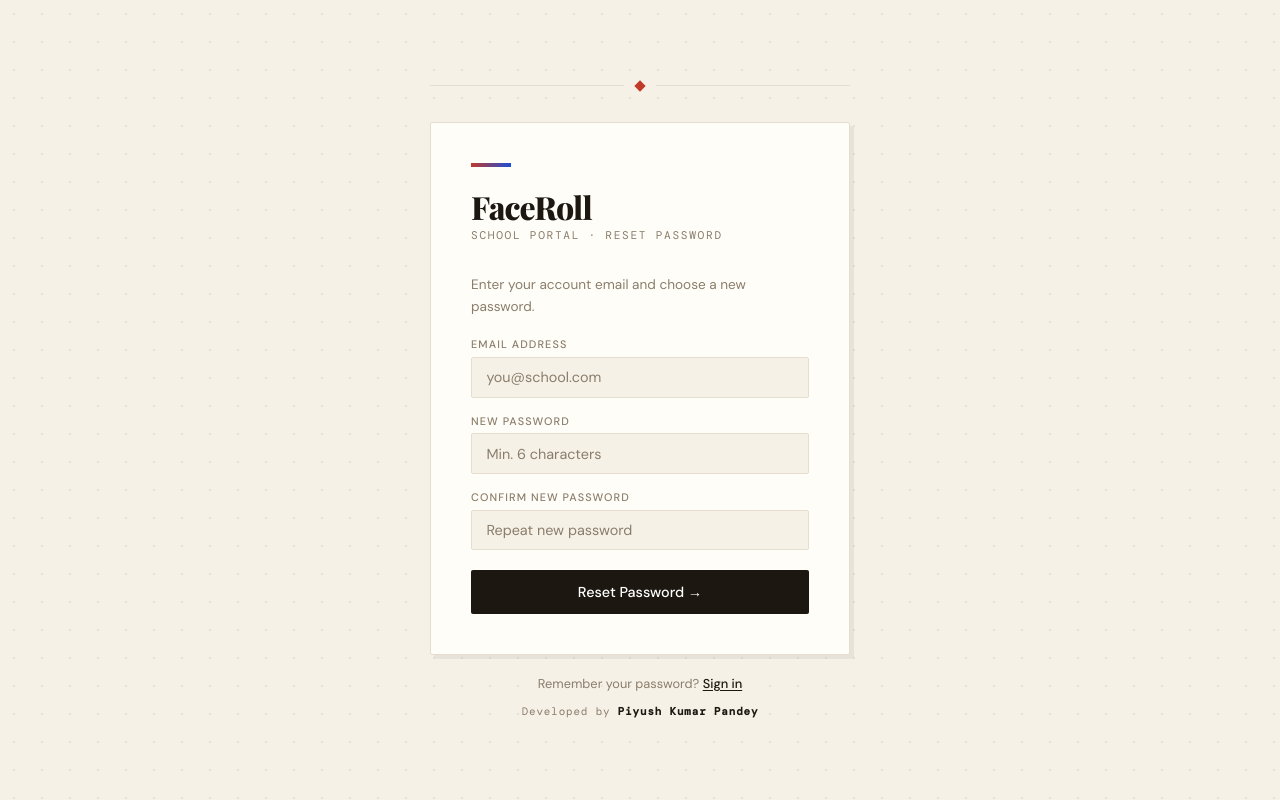
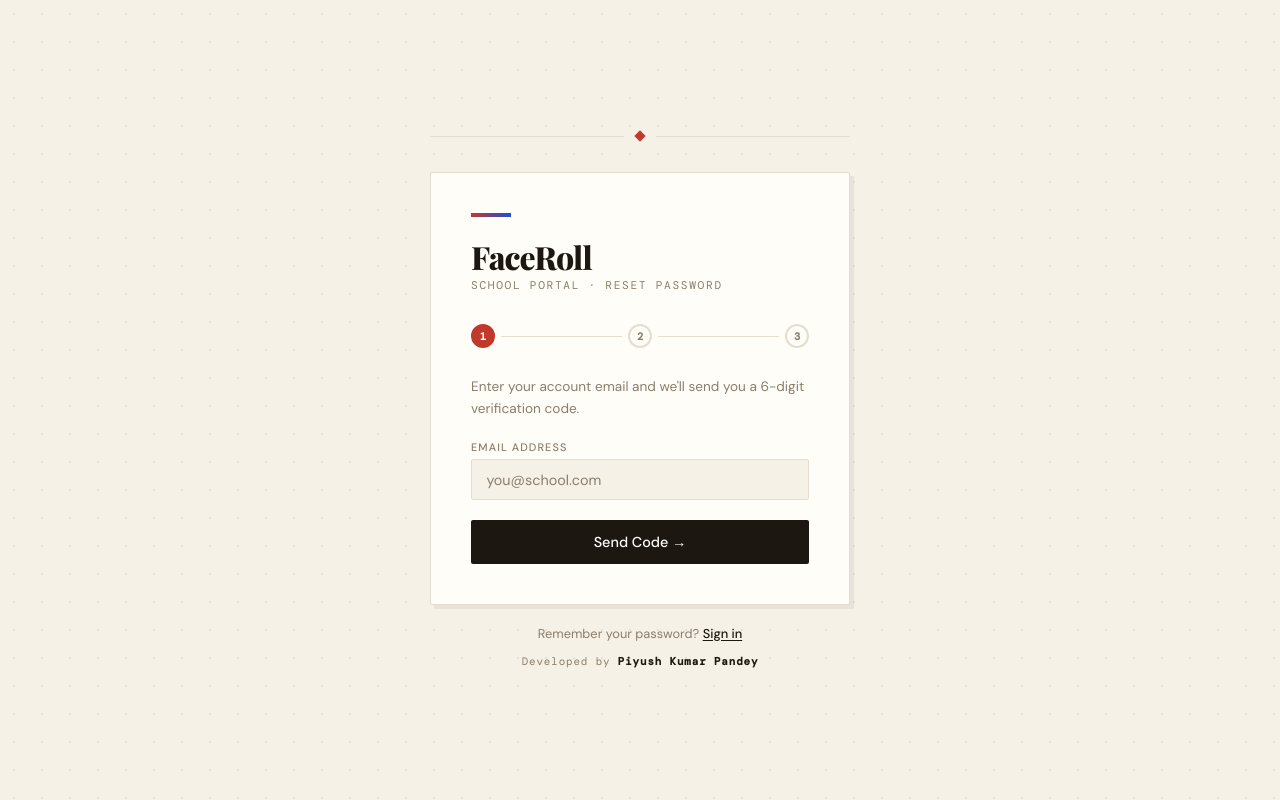
Before and after one commit to Adityaon1/FaceRoll, a Flask app: page /forgot-password in a window 1280 px wide. Run offline with Flask 3, Linux system fonts and the light colour scheme.

Commit message:
Add email code verification for password reset

```diff
--- a/app.py
+++ b/app.py
@@ -553,32 +553,86 @@ def change_password():
 @app.route('/forgot-password', methods=['GET'])
 def forgot_page(): return render_template('forgot.html')
 
+# In-memory store for reset codes: {email: {code, expires}}
+import random, time
+reset_codes = {}
+
+@app.route('/api/send-reset-code', methods=['POST'])
+def send_reset_code():
+    import smtplib
+    from email.mime.text import MIMEText
+    d = request.json
+    email = d.get('email','').strip().lower()
+    if not email:
+        return jsonify({'error': 'Email is required'}), 400
+    conn = get_db()
+    user = conn.execute('SELECT id,name FROM users WHERE LOWER(email)=?', (email,)).fetchone()
+    conn.close()
+    if not user:
+        return jsonify({'error': 'No account found with that email'}), 404
+    code = str(random.randint(100000, 999999))
+    reset_codes[email] = {'code': code, 'expires': time.time() + 600}  # 10 min
+    mail_user = os.environ.get('MAIL_EMAIL','')
+    mail_pass = os.environ.get('MAIL_PASSWORD','')
+    if not mail_user or not mail_pass:
+        return jsonify({'error': 'Email service not configured'}), 500
+    try:
+        msg = MIMEText(f"""Hello {user['name']},
+
+Your FaceRoll password reset code is:
+
+  {code}
+
+This code expires in 10 minutes. If you did not request this, ignore this email.
+
+— FaceRoll School Portal""")
+        msg['Subject'] = f'FaceRoll — Your Reset Code: {code}'
+        msg['From'] = mail_user
+        msg['To'] = email
+        with smtplib.SMTP_SSL('smtp.gmail.com', 465) as s:
+            s.login(mail_user, mail_pass)
+            s.sendmail(mail_user, email, msg.as_string())
+        return jsonify({'success': True})
+    except Exception as e:
+        return jsonify({'error': 'Failed to send email. Check server config.'}), 500
+
+@app.route('/api/verify-reset-code', methods=['POST'])
+def verify_reset_code():
+    d = request.json
+    email = d.get('email','').strip().lower()
+    code  = d.get('code','').strip()
+    entry = reset_codes.get(email)
+    if not entry:
+        return jsonify({'error': 'No code sent to this email. Please request a new one.'}), 400
+    if time.time() > entry['expires']:
+        del reset_codes[email]
+        return jsonify({'error': 'Code has expired. Please request a new one.'}), 400
+    if entry['code'] != code:
+        return jsonify({'error': 'Incorrect code. Please try again.'}), 400
+    entry['verified'] = True
+    return jsonify({'success': True})
+
 @app.route('/api/reset-password', methods=['POST'])
 def reset_password():
     d = request.json
-    email = d.get('email','').strip()
+    email  = d.get('email','').strip().lower()
     new_pw = d.get('new_password','')
     if not email or not new_pw:
         return jsonify({'error': 'Email and new password required'}), 400
     if len(new_pw) < 6:
         return jsonify({'error': 'Password must be at least 6 characters'}), 400
+    entry = reset_codes.get(email)
+    if not entry or not entry.get('verified'):
+        return jsonify({'error': 'Please verify your code first'}), 403
     conn = get_db()
-    user = conn.execute('SELECT id FROM users WHERE email=?', (email,)).fetchone()
+    user = conn.execute('SELECT id FROM users WHERE LOWER(email)=?', (email,)).fetchone()
     if not user:
         conn.close(); return jsonify({'error': 'No account found with that email'}), 404
-    conn.execute('UPDATE users SET password=? WHERE email=?', (hash_pw(new_pw), email))
+    conn.execute('UPDATE users SET password=? WHERE LOWER(email)=?', (hash_pw(new_pw), email))
     conn.commit(); conn.close()
+    del reset_codes[email]
     return jsonify({'success': True})
 
-
-    conn=get_db()
-    d={
-        'students':      conn.execute('SELECT COUNT(*) FROM students').fetchone()[0],
-        'teachers':      conn.execute("SELECT COUNT(*) FROM users WHERE role='teacher'").fetchone()[0],
-        'sessions':      conn.execute('SELECT COUNT(*) FROM attendance_sessions').fetchone()[0],
-        'announcements': conn.execute('SELECT COUNT(*) FROM announcements').fetchone()[0],
-    }
-    conn.close(); return jsonify(d)
 
 if __name__ == '__main__':
     print('\n🎓 FaceRoll — School Portal')
--- a/templates/forgot.html
+++ b/templates/forgot.html
@@ -18,22 +18,31 @@ body::before{content:'';position:fixed;inset:0;background-image:radial-gradient(
 .card::before{content:'';display:block;width:40px;height:4px;background:linear-gradient(90deg,var(--red),var(--blue));margin-bottom:1.5rem;}
 .school-name{font-family:'Playfair Display',serif;font-size:2rem;font-weight:800;letter-spacing:-.03em;color:var(--ink);line-height:1;}
 .school-tag{font-size:.7rem;color:var(--muted);text-transform:uppercase;letter-spacing:.15em;font-family:'DM Mono',monospace;margin-top:.3rem;margin-bottom:2rem;}
+.steps{display:flex;align-items:center;gap:.4rem;margin-bottom:1.75rem;}
+.step-dot{width:24px;height:24px;border-radius:50%;border:2px solid var(--border);display:flex;align-items:center;justify-content:center;font-size:.65rem;font-weight:700;color:var(--muted);font-family:'DM Mono',monospace;flex-shrink:0;transition:all .3s;}
+.step-dot.active{background:var(--red);border-color:var(--red);color:#fff;}
+.step-dot.done{background:var(--green);border-color:var(--green);color:#fff;}
+.step-line{flex:1;height:1px;background:var(--border);}
 label{display:block;font-size:.68rem;font-weight:500;color:var(--muted);text-transform:uppercase;letter-spacing:.1em;margin-bottom:.35rem;}
 input{width:100%;background:var(--bg);border:1px solid var(--border);border-radius:2px;color:var(--ink);font-family:'DM Sans',sans-serif;font-size:.9rem;padding:.65rem .9rem;outline:none;transition:border-color .2s,box-shadow .2s;margin-bottom:1rem;}
 input:focus{border-color:var(--red);box-shadow:0 0 0 3px rgba(192,57,43,.1);}
 input::placeholder{color:var(--muted);}
+.code-input{font-family:'DM Mono',monospace;font-size:1.5rem;text-align:center;letter-spacing:.3em;}
 .btn{width:100%;background:var(--ink);color:#fff;border:none;border-radius:2px;padding:.8rem;font-family:'DM Sans',sans-serif;font-size:.9rem;font-weight:500;cursor:pointer;transition:all .2s;display:flex;align-items:center;justify-content:center;gap:.5rem;margin-top:.25rem;}
 .btn:hover{background:var(--red);}
 .btn:disabled{opacity:.4;cursor:not-allowed;}
 .error{background:rgba(192,57,43,.07);border:1px solid rgba(192,57,43,.2);border-radius:2px;color:var(--red);font-size:.8rem;padding:.6rem .85rem;margin-bottom:1rem;display:none;}
 .success{background:rgba(21,128,61,.07);border:1px solid rgba(21,128,61,.25);border-radius:2px;color:var(--green);font-size:.85rem;padding:1rem .85rem;margin-bottom:1rem;display:none;text-align:center;}
 .success strong{display:block;font-size:1rem;margin-bottom:.25rem;}
+.info{background:rgba(29,78,216,.06);border:1px solid rgba(29,78,216,.18);border-radius:2px;color:var(--blue);font-size:.8rem;padding:.6rem .85rem;margin-bottom:1rem;}
 .back-link{text-align:center;margin-top:1.25rem;font-size:.8rem;color:var(--muted);}
 .back-link a{color:var(--ink);font-weight:500;text-decoration:underline;text-underline-offset:2px;}
 .back-link a:hover{color:var(--red);}
 .loader{width:14px;height:14px;border:2px solid rgba(255,255,255,.3);border-top-color:#fff;border-radius:50%;animation:spin .7s linear infinite;}
 @keyframes spin{to{transform:rotate(360deg)}}
-.step{display:none;} .step.active{display:block;}
+.panel{display:none;} .panel.active{display:block;}
+.resend{font-size:.75rem;color:var(--muted);text-align:center;margin-top:.75rem;}
+.resend a{color:var(--ink);cursor:pointer;text-decoration:underline;text-underline-offset:2px;}
 </style>
 </head>
 <body>
@@ -42,20 +51,35 @@ input::placeholder{color:var(--muted);}
   <div class="card">
     <div class="school-name">FaceRoll</div>
     <div class="school-tag">School Portal · Reset Password</div>
-
+    <div class="steps">
+      <div class="step-dot active" id="sd1">1</div>
+      <div class="step-line"></div>
+      <div class="step-dot" id="sd2">2</div>
+      <div class="step-line"></div>
+      <div class="step-dot" id="sd3">3</div>
+    </div>
     <div class="error" id="err"></div>
     <div class="success" id="suc"><strong>Password reset!</strong>Redirecting to sign in…</div>
-
-    <!-- Step 1: enter email -->
-    <div class="step active" id="step1">
-      <p style="font-size:.85rem;color:var(--muted);margin-bottom:1.25rem;line-height:1.6">Enter your account email and choose a new password.</p>
+    <div class="panel active" id="p1">
+      <p style="font-size:.85rem;color:var(--muted);margin-bottom:1.25rem;line-height:1.6">Enter your account email and we'll send you a 6-digit verification code.</p>
       <label>Email Address</label>
-      <input id="email" type="email" placeholder="you@school.com">
+      <input id="email" type="email" placeholder="you@school.com" onkeydown="if(event.key==='Enter')sendCode()">
+      <button class="btn" id="btn1" onclick="sendCode()">Send Code →</button>
+    </div>
+    <div class="panel" id="p2">
+      <div class="info" id="sent-info">A 6-digit code was sent to your email.</div>
+      <label>Verification Code</label>
+      <input id="code" class="code-input" type="text" maxlength="6" placeholder="······" onkeydown="if(event.key==='Enter')verifyCode()">
+      <button class="btn" id="btn2" onclick="verifyCode()">Verify Code →</button>
+      <div class="resend">Didn't get it? <a onclick="sendCode(true)">Resend code</a></div>
+    </div>
+    <div class="panel" id="p3">
+      <p style="font-size:.85rem;color:var(--muted);margin-bottom:1.25rem;line-height:1.6">Code verified! Now choose a new password.</p>
       <label>New Password</label>
       <input id="pw" type="password" placeholder="Min. 6 characters">
       <label>Confirm New Password</label>
-      <input id="pw2" type="password" placeholder="Repeat new password" onkeydown="if(event.key==='Enter')reset()">
-      <button class="btn" id="btn" onclick="reset()">Reset Password →</button>
+      <input id="pw2" type="password" placeholder="Repeat new password" onkeydown="if(event.key==='Enter')doReset()">
+      <button class="btn" id="btn3" onclick="doReset()">Reset Password →</button>
     </div>
   </div>
   <div class="back-link">Remember your password? <a href="/login">Sign in</a></div>
@@ -64,28 +88,59 @@ input::placeholder{color:var(--muted);}
   </div>
 </div>
 <script>
-async function reset(){
-  const email=document.getElementById('email').value.trim();
+let userEmail='';
+function showErr(msg){const e=document.getElementById('err');e.textContent=msg;e.style.display='block';}
+function hideErr(){document.getElementById('err').style.display='none';}
+function setLoading(btnId,loading,label){const b=document.getElementById(btnId);b.innerHTML=loading?'<span class="loader"></span> Please wait…':label;b.disabled=loading;}
+function goStep(n){
+  ['p1','p2','p3'].forEach((id,i)=>document.getElementById(id).classList.toggle('active',i===n-1));
+  ['sd1','sd2','sd3'].forEach((id,i)=>{const d=document.getElementById(id);d.classList.remove('active','done');if(i<n-1)d.classList.add('done');else if(i===n-1)d.classList.add('active');});
+  hideErr();
+}
+async function sendCode(resend=false){
+  hideErr();
+  const email=resend?userEmail:document.getElementById('email').value.trim();
+  if(!email){showErr('Please enter your email address.');return;}
+  setLoading('btn1',true,'Send Code →');
+  try{
+    const r=await fetch('/api/send-reset-code',{method:'POST',headers:{'Content-Type':'application/json'},body:JSON.stringify({email})});
+    const d=await r.json();
+    if(d.error){showErr(d.error);setLoading('btn1',false,'Send Code →');return;}
+    userEmail=email;
+    document.getElementById('sent-info').textContent='A 6-digit code was sent to '+email;
+    setLoading('btn1',false,'Send Code →');
+    goStep(2);
+  }catch(e){showErr('Connection error.');setLoading('btn1',false,'Send Code →');}
+}
+async function verifyCode(){
+  hideErr();
+  const code=document.getElementById('code').value.trim();
+  if(code.length!==6){showErr('Please enter the 6-digit code.');return;}
+  setLoading('btn2',true,'Verify Code →');
+  try{
+    const r=await fetch('/api/verify-reset-code',{method:'POST',headers:{'Content-Type':'application/json'},body:JSON.stringify({email:userEmail,code})});
+    const d=await r.json();
+    if(d.error){showErr(d.error);setLoading('btn2',false,'Verify Code →');return;}
+    setLoading('btn2',false,'Verify Code →');
+    goStep(3);
+  }catch(e){showErr('Connection error.');setLoading('btn2',false,'Verify Code →');}
+}
+async function doReset(){
+  hideErr();
   const pw=document.getElementById('pw').value;
   const pw2=document.getElementById('pw2').value;
-  const err=document.getElementById('err');
-  const btn=document.getElementById('btn');
-  err.style.display='none';
-  if(!email||!pw||!pw2){err.textContent='Please fill in all fields.';err.style.display='block';return;}
-  if(pw.length<6){err.textContent='Password must be at least 6 characters.';err.style.display='block';return;}
-  if(pw!==pw2){err.textContent='Passwords do not match.';err.style.display='block';return;}
-  btn.innerHTML='<span class="loader"></span> Resetting…';btn.disabled=true;
+  if(!pw||!pw2){showErr('Please fill in both password fields.');return;}
+  if(pw.length<6){showErr('Password must be at least 6 characters.');return;}
+  if(pw!==pw2){showErr('Passwords do not match.');return;}
+  setLoading('btn3',true,'Reset Password →');
   try{
-    const r=await fetch('/api/reset-password',{method:'POST',headers:{'Content-Type':'application/json'},body:JSON.stringify({email,new_password:pw})});
+    const r=await fetch('/api/reset-password',{method:'POST',headers:{'Content-Type':'application/json'},body:JSON.stringify({email:userEmail,new_password:pw})});
     const d=await r.json();
-    if(d.error){err.textContent=d.error;err.style.display='block';btn.innerHTML='Reset Password →';btn.disabled=false;return;}
-    document.getElementById('step1').style.display='none';
+    if(d.error){showErr(d.error);setLoading('btn3',false,'Reset Password →');return;}
+    document.getElementById('p3').style.display='none';
     document.getElementById('suc').style.display='block';
     setTimeout(()=>window.location.href='/login',2200);
-  }catch(e){
-    err.textContent='Connection error.';err.style.display='block';
-    btn.innerHTML='Reset Password →';btn.disabled=false;
-  }
+  }catch(e){showErr('Connection error.');setLoading('btn3',false,'Reset Password →');}
 }
 </script>
 </body>
```
